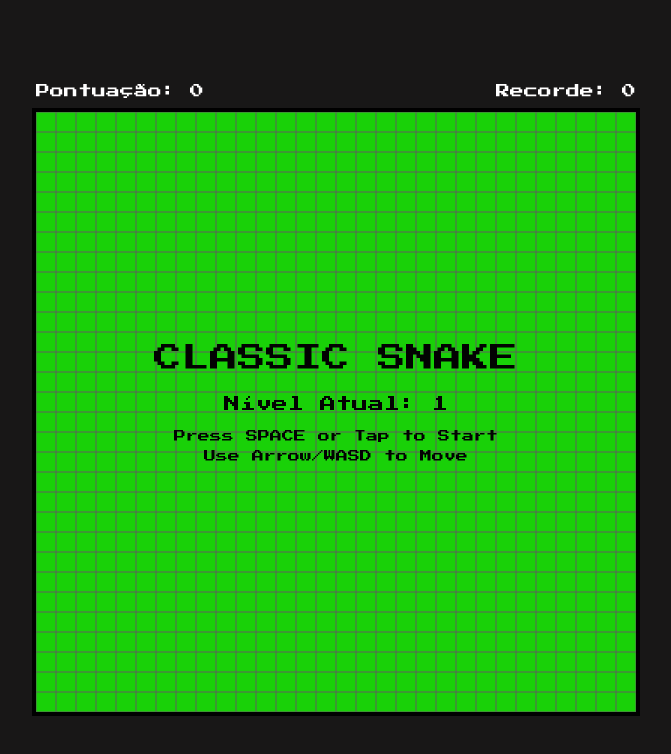
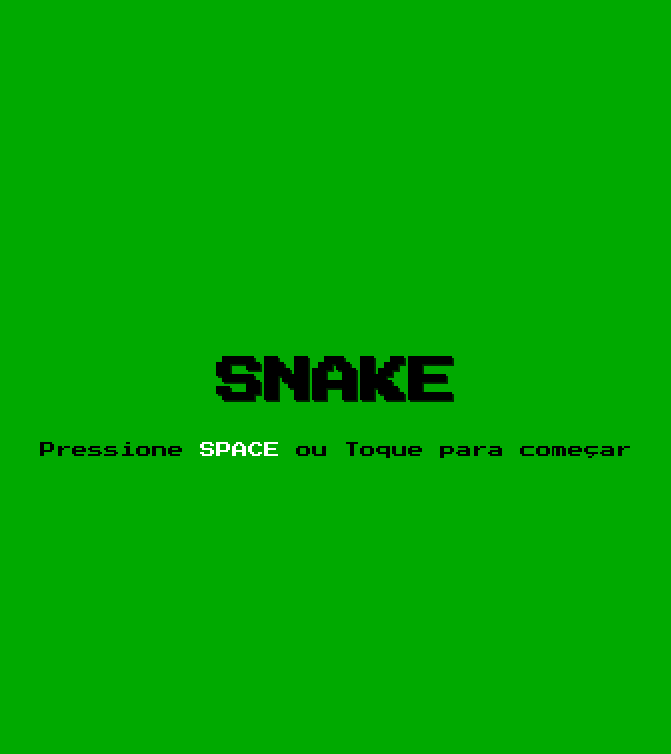
Before and after one commit to BIeelheotto/SnakePixel, a plain HTML site: page index.html in a window 1280 px wide. Shown: the whole page, without its empty margins (304-975 px from the left). Drawn offline with nearby package versions, Linux system fonts and the light colour scheme.

Commit message:
TELA INICIAL

```diff
--- a/css/style.css
+++ b/css/style.css
@@ -68,3 +68,38 @@ body {
  #gameCanvas {
     touch-action: none;
 }
+
+#start-screen {
+  position: absolute;
+  top: 0;
+  left: 0;
+  width: 100%;
+  height: 100%;
+  background: #0a0; /* verde clássico */
+  display: flex;
+  flex-direction: column;
+  justify-content: center;
+  align-items: center;
+  font-family: 'Press Start 2P', monospace;
+  color: #000;
+  z-index: 10;
+}
+
+#start-screen h1 {
+  font-size: 48px;
+  margin-bottom: 20px;
+  text-shadow: 2px 2px #020;
+}
+
+#start-screen p {
+  font-size: 16px;
+  animation: blink 1s infinite;
+}
+
+#start-screen span {
+  color: #fff;
+}
+
+@keyframes blink {
+  50% { opacity: 0; }
+}
--- a/index.html
+++ b/index.html
@@ -16,6 +16,15 @@
     </div>
     <canvas id="gameCanvas" width="600" height="600"></canvas>
   </div>
+<!-- TELA INICIAL -->
+<div id="start-screen">
+
+
+  <h1>SNAKE</h1>
+  <p>Pressione <span>SPACE</span> ou Toque para começar</p>
+</div>
+
+
 
   <script src="https://code.jquery.com/jquery-3.5.1.min.js"></script>
   <script src="./js/script.js"></script>
--- a/js/script.js
+++ b/js/script.js
@@ -89,6 +89,8 @@ $(document).ready(function () {
     }
 
     function startGame() {
+        $("#start-screen").hide(); // 🔥 oculta tela inicial
+
         gameStarted = true;
         gameOver = false;
         direction = 'right';
@@ -451,9 +453,12 @@ $(document).ready(function () {
         ctx.font = "20px 'Press Start 2P', monospace";
         ctx.textAlign = "center";
         ctx.fillText("GAME OVER", canvas.width / 2, canvas.height / 2 - 10);
-        ctx.font = "10px 'Press Start 2P', monospace";
-        ctx.fillText("Restarting...", canvas.width / 2, canvas.height / 2 + 20);
-        setTimeout(() => { drawStartScreen(); gameStarted = false; }, 1500);
+
+        setTimeout(() => {
+            $("#start-screen").show(); // 🔥 reaparece a tela inicial
+            gameStarted = false;
+        }, 1500);
+
     }
 
 
```
